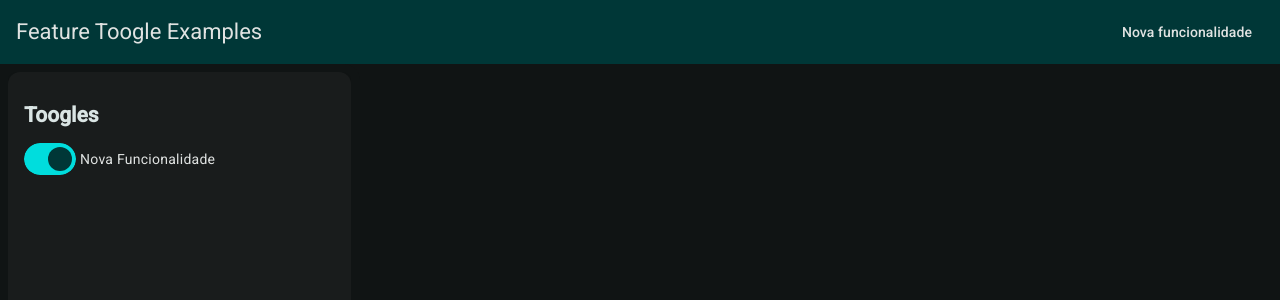
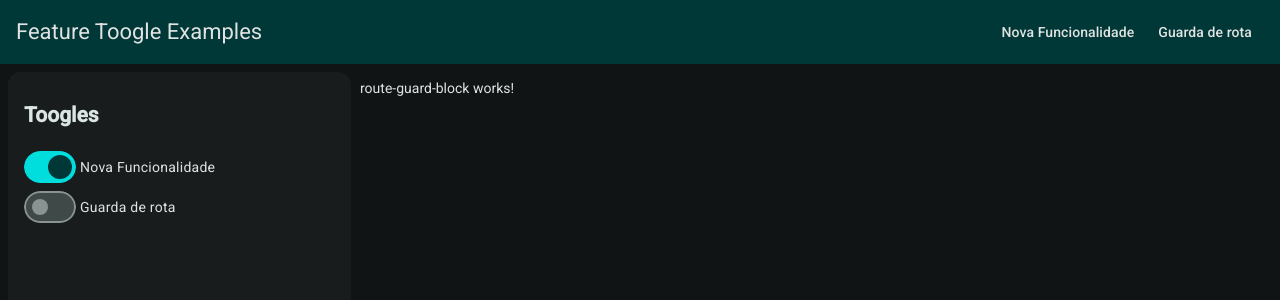
Before and after one commit to brunohonda/feature-toogle-example, an Angular app: page /route-guard-block in a window 1280 px wide. Before the commit this address led to /. Shown: the top 300 px of the page. Built offline with nearby package versions, Linux system fonts and the light colour scheme.

Commit message:
feat: add route guard block feature with corresponding routes, UI, and tests

```diff
--- a/src/app/app.html
+++ b/src/app/app.html
@@ -3,15 +3,18 @@
   <div>
     @if (isNewFeatureEnabled()) {
       <button matButton [routerLink]="['new-feature']">
-        Nova funcionalidade
+        {{ FeatureToogleEnum.newFeature }}
       </button>
     }
+    <button matButton [routerLink]="['route-guard-block']">
+      {{ FeatureToogleEnum.routeGuardBlock }}
+    </button>
   </div>
 </mat-toolbar>
 <mat-drawer-container autosize>
   <mat-drawer class="sidenav-container" mode="side" [opened]="true">
     <mat-card class="sidenav-card">
-      <mat-card-content>
+      <mat-card-content class="sidenav-card-content">
         <h2>Toogles</h2>
 
         @for (feature of features; track $index) {
--- a/src/app/app.routes.ts
+++ b/src/app/app.routes.ts
@@ -5,4 +5,8 @@ export const routes: Routes = [
     path: 'new-feature',
     loadComponent: () => import('./pages/new-feature/new-feature').then(m => m.NewFeature)
   },
+  {
+    path: 'route-guard-block',
+    loadComponent: () => import('./pages/route-guard-block/route-guard-block').then(m => m.RouteGuardBlock)
+  },
 ];
--- a/src/app/app.scss
+++ b/src/app/app.scss
@@ -17,5 +17,11 @@
 
   &-card {
     height: 100%;
+
+    &-content {
+      display: flex;
+      flex-direction: column;
+      gap: 8px;
+    }
   }
 }
--- a/src/app/app.ts
+++ b/src/app/app.ts
@@ -25,6 +25,7 @@ import { FeatureToogle } from './shared/services/feature-toogle';
   styleUrl: './app.scss'
 })
 export class App {
+  public FeatureToogleEnum = FeatureToogleEnum;
   public features = Object.values(FeatureToogleEnum);
   public isNewFeatureEnabled: Signal<boolean>;
 
--- /dev/null
+++ b/src/app/pages/route-guard-block/route-guard-block.html
@@ -0,0 +1 @@
+<p>route-guard-block works!</p>
--- /dev/null
+++ b/src/app/pages/route-guard-block/route-guard-block.ts
@@ -0,0 +1,11 @@
+import { Component } from '@angular/core';
+
+@Component({
+  selector: 'app-route-guard-block',
+  imports: [],
+  templateUrl: './route-guard-block.html',
+  styleUrl: './route-guard-block.scss'
+})
+export class RouteGuardBlock {
+
+}
--- a/src/app/shared/enums/feature-toogle.ts
+++ b/src/app/shared/enums/feature-toogle.ts
@@ -1,3 +1,4 @@
 export enum FeatureToogle {
   newFeature = 'Nova Funcionalidade',
+  routeGuardBlock="Guarda de rota",
 }
--- a/src/app/shared/services/feature-toogle.ts
+++ b/src/app/shared/services/feature-toogle.ts
@@ -7,6 +7,7 @@ import { FeatureToogle as FeatureToogleEnum } from './../enums/feature-toogle';
 export class FeatureToogle {
   private readonly _features: WritableSignal<Record<FeatureToogleEnum, boolean >> = signal({
     [FeatureToogleEnum.newFeature]: true,
+    [FeatureToogleEnum.routeGuardBlock]: false,
   });
 
   getToogle(feature: FeatureToogleEnum): Signal<boolean> {
```
Also changed, not shown: src/app/pages/route-guard-block/route-guard-block.scss (added), 1 other file (tests, documents, lock files or other folders).
